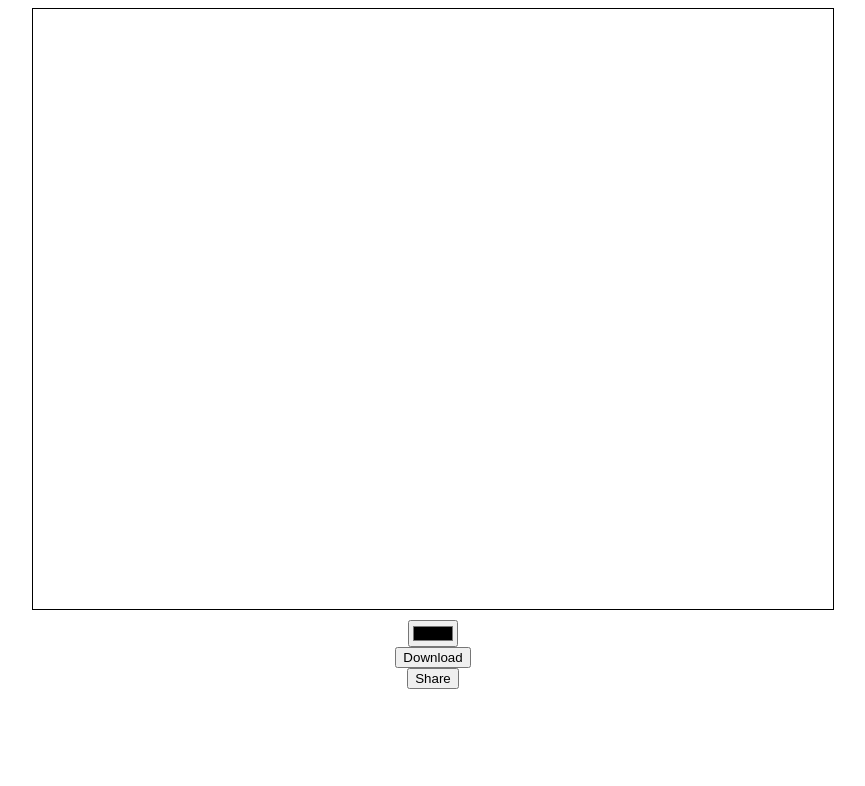
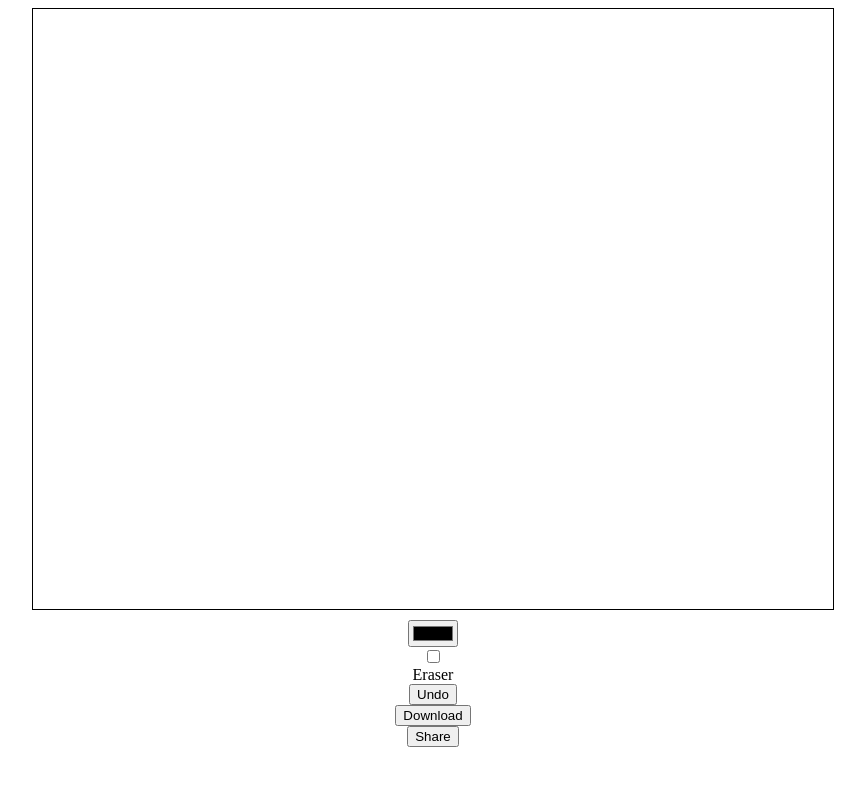
Before and after one commit to Makeadrawing/makeadrawing.io, a plain HTML site: page index.html in a window 1280 px wide. Shown: the whole page, without its empty margins (207-1072 px from the left). Drawn offline with Linux system fonts and the light colour scheme.

Commit message:
Update index.html

```diff
--- a/index.html
+++ b/index.html
@@ -11,6 +11,8 @@
     <div id="colorPicker">
         <input type="color" id="color" value="#000000">
     </div>
+    <input type="checkbox" id="eraser"> Eraser
+    <button onclick="undoDrawing()">Undo</button>
     <button onclick="downloadDrawing()">Download</button>
     <button onclick="shareDrawing()">Share</button>
 
```
